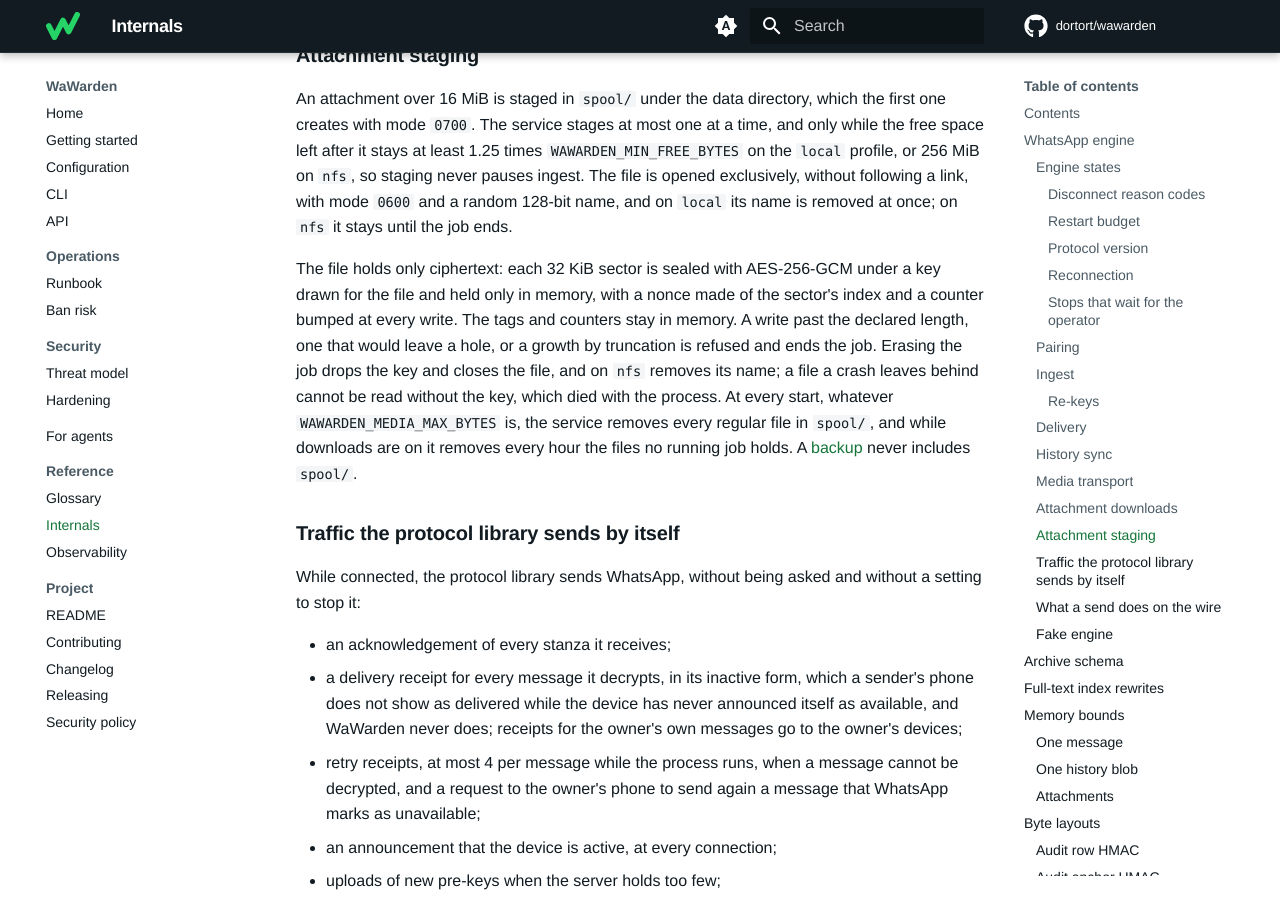
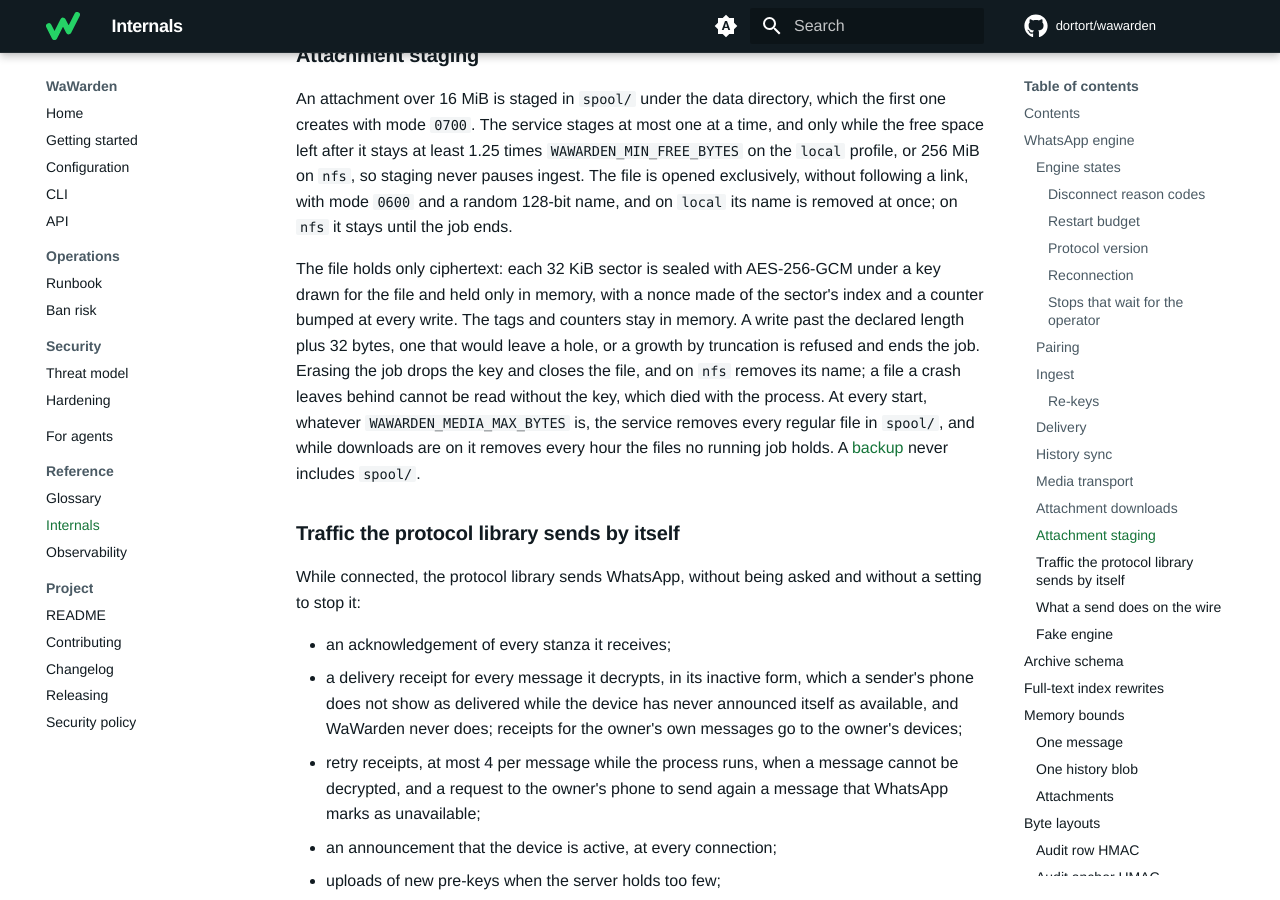
Before and after one commit to dortort/wawarden, an MkDocs documentation site: the page built from docs/internals.md, in a window 1280 px wide and 900 px high, scrolled down 12684 px. Built offline with MkDocs 1.6.1 and Material for MkDocs 9.7.7, drawn with Linux system fonts in a browser that asks for light colours; comment, search, counter and statistics services are not loaded.

Commit message:
docs(internals): give the staged file's write limit as the spool enforces it
Co-Authored-By: Claude Opus 5.5 <noreply@anthropic.com>
Co-Authored-By: Claude Fable 5.1 <noreply@anthropic.com>

```diff
--- a/docs/internals.md
+++ b/docs/internals.md
@@ -561,13 +561,14 @@ its name is removed at once; on `nfs` it stays until the job ends.
 The file holds only ciphertext: each 32 KiB sector is sealed with AES-256-GCM
 under a key drawn for the file and held only in memory, with a nonce made of the
 sector's index and a counter bumped at every write. The tags and counters stay
-in memory. A write past the declared length, one that would leave a hole, or a
-growth by truncation is refused and ends the job. Erasing the job drops the key
-and closes the file, and on `nfs` removes its name; a file a crash leaves behind
-cannot be read without the key, which died with the process. At every start,
-whatever `WAWARDEN_MEDIA_MAX_BYTES` is, the service removes every regular file
-in `spool/`, and while downloads are on it removes every hour the files no
-running job holds. A [backup](configuration.md#backups) never includes `spool/`.
+in memory. A write past the declared length plus 32 bytes, one that would leave
+a hole, or a growth by truncation is refused and ends the job. Erasing the job
+drops the key and closes the file, and on `nfs` removes its name; a file a crash
+leaves behind cannot be read without the key, which died with the process. At
+every start, whatever `WAWARDEN_MEDIA_MAX_BYTES` is, the service removes every
+regular file in `spool/`, and while downloads are on it removes every hour the
+files no running job holds. A [backup](configuration.md#backups) never includes
+`spool/`.
 
 ### Traffic the protocol library sends by itself
 
```
